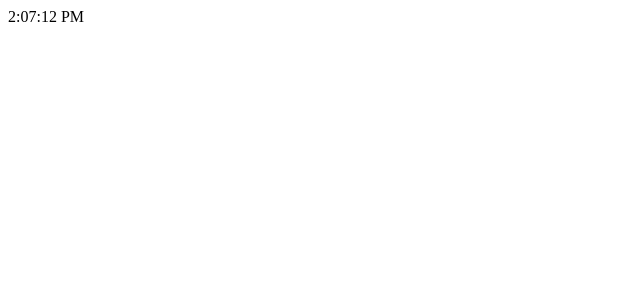
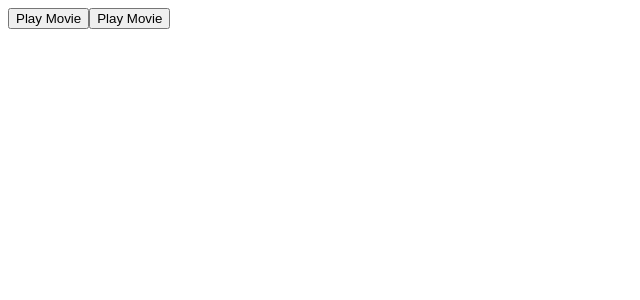
Before and after one commit to gokuljsparkout/GokulJSO, a React (Create React App) app: page / in a window 1280 px wide. Shown: the top 300 px of the page, without its empty margins (0-640 px from the left). Built offline with nearby package versions, Linux system fonts and the light colour scheme.

Commit message:
User defined Component and Event Handling

```diff
--- a/src/App.js
+++ b/src/App.js
@@ -1,10 +1,12 @@
 import React from "react";
-import Clock from "./Components/Tme";
+import Toolbar from "./ToolBar";
+
+//Creating a user defined component and event handler for the component
 
 function App() {
   return (
     <div className="App">
-      <Clock/>
+      <Toolbar onPlayMovie={()=>alert('Playing')} onUploadImage={()=>alert('Uploading')}/>
       </div>
   );
 }
--- /dev/null
+++ b/src/Button.js
@@ -0,0 +1,5 @@
+export default function Button({onClick,children}){
+  return(
+    <button onClick={onClick}>{children}</button>
+  )
+}
--- a/src/Components/Tme.js
+++ /dev/null
@@ -1,16 +0,0 @@
-import React, { useEffect,useState } from 'react';
-const Clock =()=>
-{
-  const[time,setTime]=useState(new Date().toLocaleTimeString());
-
-  useEffect(()=>{
-    const intervalId =setInterval(()=>{
-      setTime(new Date().toLocaleTimeString())
-    },1000)
-    return()=>{
-      clearInterval(intervalId);
-    }
-  },[]);
-  return <div>{time}</div>
-}
-export default Clock
--- /dev/null
+++ b/src/ToolBar.js
@@ -0,0 +1,16 @@
+import Button from "./Button"
+export default function Toolbar({onPlayMovie, onUploadImage})
+{
+  return(
+
+      <div>
+        <Button onClick={onPlayMovie}>
+          Play Movie
+        </Button>
+        <Button onClick={onUploadImage}>
+          Play Movie
+        </Button>
+
+      </div>
+  )
+}
```
